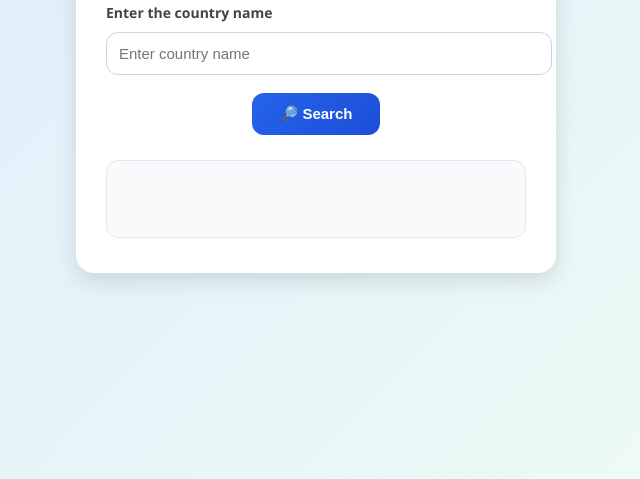
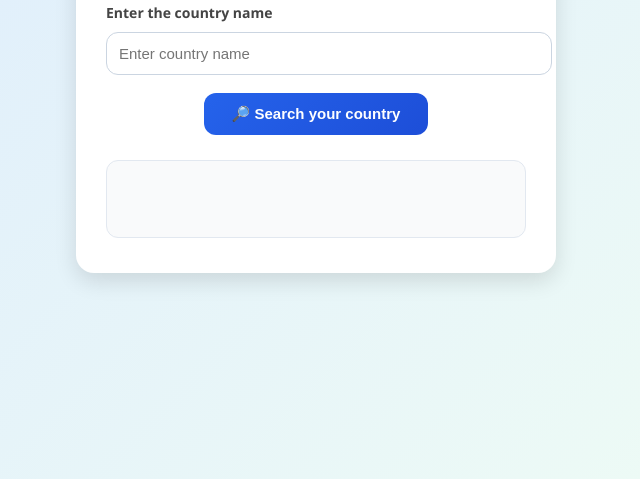
Before and after one commit to parijagtap21/globe, a plain HTML site: page index.html in a window 1280 px wide. Shown: the part 321-800 px from the top of the page, without its empty margins (324-964 px from the left). Drawn offline with Linux system fonts and the light colour scheme.

Commit message:
Feature added

```diff
--- a/index.html
+++ b/index.html
@@ -11,7 +11,7 @@
     <h1>🌍 Global Contact Directory</h1>
     <label for="countryInput" class="instruction">Enter the country name </label>
     <input type="text" id="countryInput" placeholder="Enter country name">
-    <button onclick="searchContact()">🔎 Search</button>
+    <button onclick="searchContact()">🔎 Search your country </button>
     <div id="result" class="result-card"></div>
   </div>
 
```
